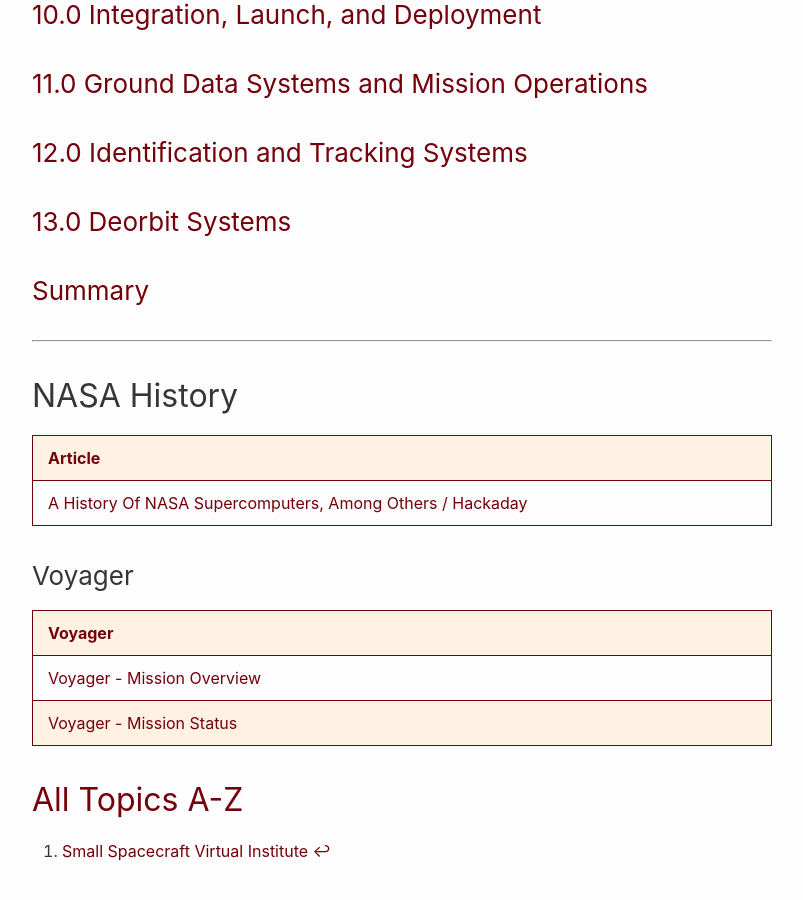
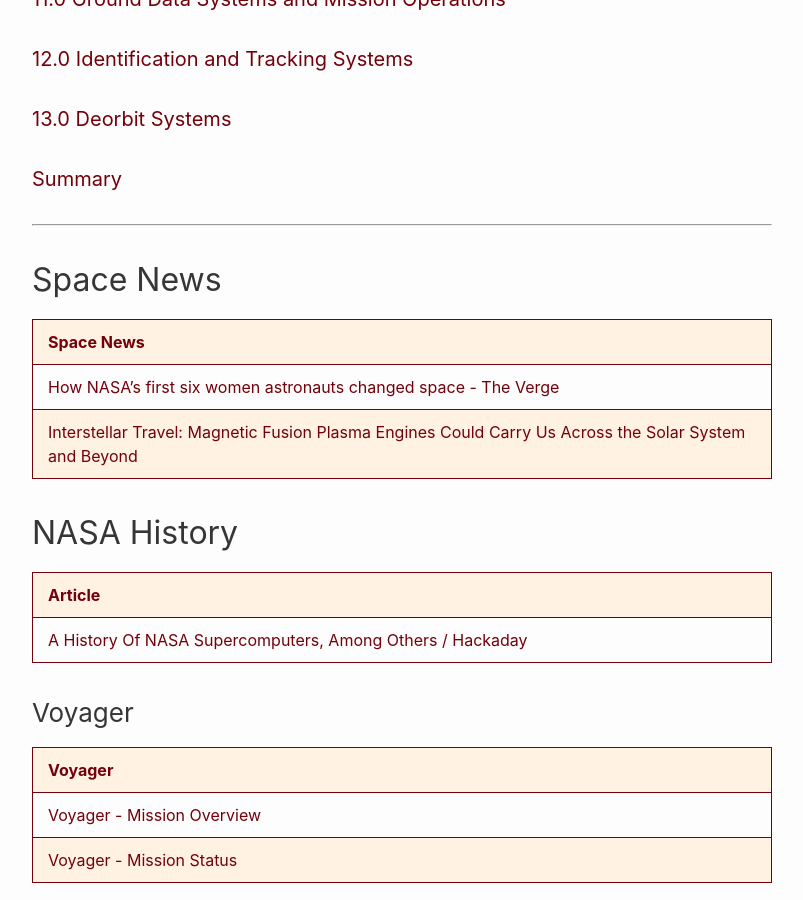
Before and after one commit to RalphHightower/RalphHightower, a Jekyll site: the page built from NASA_Files.md, in a window 1280 px wide and 900 px high, scrolled down 2637 px. Shown: the whole window, without its empty margins (238-1041 px from the left). Built offline with Jekyll 4.4.1, drawn with Linux system fonts in a browser that asks for light colours; our own code applies the rules of GitHub Pages for plain Markdown files; some of the changed text lies outside the part shown.

Commit message:
[docs](doc):  NASAFiles(extended description)
- | [How NASA’s first six women astronauts changed space - The Verge](https://www.theverge.com/23869799/sally-ride-nichelle-nichols-six-women-astronauts-nasa-space-spacex ) |
- | [Interstellar Travel: Magnetic Fusion Plasma Engines Could Carry Us Across the Solar System and Beyond](https://scitechdaily.com/interstellar-travel-magnetic-fusion-plasma-engines-could-carry-us-across-the-solar-system-and-beyond/ ) |

```diff
--- a/NASA_Files.md
+++ b/NASA_Files.md
@@ -1,4 +1,6 @@
-# [NASA Links](https://www.nasa.gov/)
+# [NASA](https://www.nasa.gov/) / Space News
+
+## NASA Links
 
 | [NASA Links](https://www.nasa.gov/) |
 |----|
@@ -7,43 +9,50 @@
 
 <hr />
 
-# Satellite Technology
+## Satellite Technology
 
-## [State-of-the-Art of Small Spacecraft Technology](https://www.nasa.gov/smallsat-institute/sst-soa/)[^11]
+### [State-of-the-Art of Small Spacecraft Technology](https://www.nasa.gov/smallsat-institute/sst-soa/)[^11]
 
 [^11]: [Small Spacecraft Virtual Institute](https://www.nasa.gov/smallsat-institute)
 
-### [Acknowledgements](https://www.nasa.gov/smallsat-institute/sst-soa/acknowledgements)
+#### [Acknowledgements](https://www.nasa.gov/smallsat-institute/sst-soa/acknowledgements)
 
-### [1.0 Introduction](https://www.nasa.gov/smallsat-institute/sst-soa/introduction)
+#### [1.0 Introduction](https://www.nasa.gov/smallsat-institute/sst-soa/introduction)
 
-### [2.0 Integrated Spacecraft Platforms](https://www.nasa.gov/smallsat-institute/sst-soa/integrated-spacecraft-platforms)
+#### [2.0 Integrated Spacecraft Platforms](https://www.nasa.gov/smallsat-institute/sst-soa/integrated-spacecraft-platforms)
 
-### [3.0 Power](https://www.nasa.gov/smallsat-institute/sst-soa/power)
+#### [3.0 Power](https://www.nasa.gov/smallsat-institute/sst-soa/power)
 
-### [4.0 In-Space Propulsion](https://www.nasa.gov/smallsat-institute/sst-soa/in-space-propulsion)
+#### [4.0 In-Space Propulsion](https://www.nasa.gov/smallsat-institute/sst-soa/in-space-propulsion)
 
-### [5.0 Guidance, Navigation, and Contro](https://www.nasa.gov/smallsat-institute/sst-soa/guidance-navigation-and-control)
+#### [5.0 Guidance, Navigation, and Contro](https://www.nasa.gov/smallsat-institute/sst-soa/guidance-navigation-and-control)
 
-### [6.0 Structures, Materials, and Mechanisms](https://www.nasa.gov/smallsat-institute/sst-soa/structures-materials-and-mechanisms)
+#### [6.0 Structures, Materials, and Mechanisms](https://www.nasa.gov/smallsat-institute/sst-soa/structures-materials-and-mechanisms)
 
-### [7.0 Thermal Control](https://www.nasa.gov/smallsat-institute/sst-soa/thermal-control)
+#### [7.0 Thermal Control](https://www.nasa.gov/smallsat-institute/sst-soa/thermal-control)
 
-### [8.0 Small Spacecraft Avionics](https://www.nasa.gov/smallsat-institute/sst-soa/small-spacecraft-avionics)
+#### [8.0 Small Spacecraft Avionics](https://www.nasa.gov/smallsat-institute/sst-soa/small-spacecraft-avionics)
 
-### [9.0 Communications](https://www.nasa.gov/smallsat-institute/sst-soa/communications/)
+#### [9.0 Communications](https://www.nasa.gov/smallsat-institute/sst-soa/communications/)
 
-### [10.0 Integration, Launch, and Deployment](https://www.nasa.gov/smallsat-institute/sst-soa/integration-launch-and-deployment)
+#### [10.0 Integration, Launch, and Deployment](https://www.nasa.gov/smallsat-institute/sst-soa/integration-launch-and-deployment)
 
-### [11.0 Ground Data Systems and Mission Operations](https://www.nasa.gov/smallsat-institute/sst-soa/ground-data-systems-and-mission-operations)
+#### [11.0 Ground Data Systems and Mission Operations](https://www.nasa.gov/smallsat-institute/sst-soa/ground-data-systems-and-mission-operations)
 
-### [12.0 Identification and Tracking Systems](https://www.nasa.gov/smallsat-institute/sst-soa/identification-and-tracking-systems)
+#### [12.0 Identification and Tracking Systems](https://www.nasa.gov/smallsat-institute/sst-soa/identification-and-tracking-systems)
 
-### [13.0 Deorbit Systems](https://www.nasa.gov/smallsat-institute/sst-soa/deorbit-systems)
+#### [13.0 Deorbit Systems](https://www.nasa.gov/smallsat-institute/sst-soa/deorbit-systems)
 
-### [Summary](https://www.nasa.gov/smallsat-institute/sst-soa/summary)
+#### [Summary](https://www.nasa.gov/smallsat-institute/sst-soa/summary)
 
 <hr />
+
+## Space News
+
+| Space News |
+|---|
+| [How NASA’s first six women astronauts changed space - The Verge](https://www.theverge.com/23869799/sally-ride-nichelle-nichols-six-women-astronauts-nasa-space-spacex ) |
+| [Interstellar Travel: Magnetic Fusion Plasma Engines Could Carry Us Across the Solar System and Beyond](https://scitechdaily.com/interstellar-travel-magnetic-fusion-plasma-engines-could-carry-us-across-the-solar-system-and-beyond/ ) |
 
 ## NASA History
 
```
